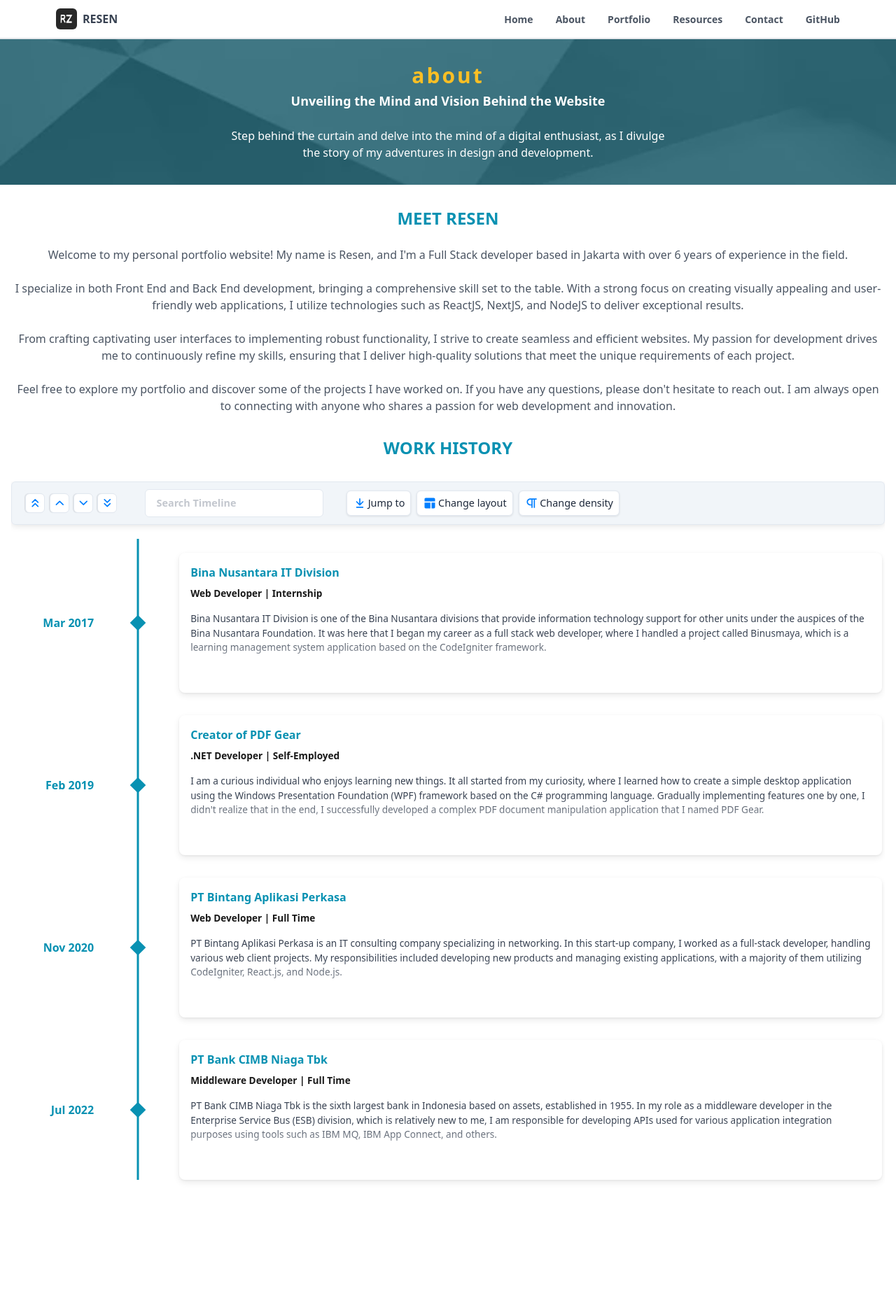
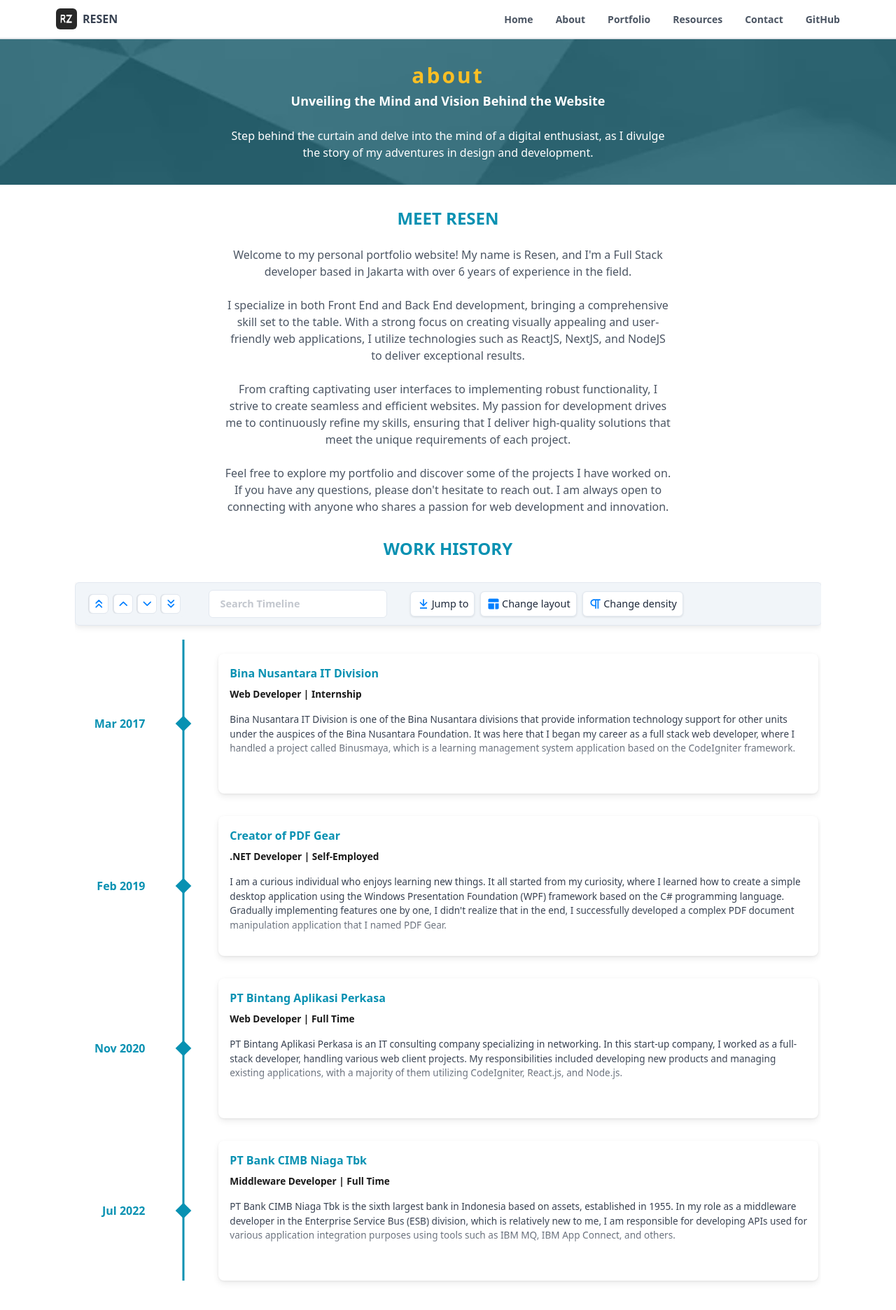
Before and after one commit to resenzhu/nextjs, a Next.js app: page /about in a window 1280 px wide. Shown: the top 1872 px of the page at 70% size. Built offline with nearby package versions, Linux system fonts and the light colour scheme; what tailwindcss-animated would draw is missing.

Commit message:
update responsive styles

```diff
--- a/src/components/main/about/experience/index.tsx
+++ b/src/components/main/about/experience/index.tsx
@@ -12,14 +12,14 @@ type ExperienceProps = {
 };
 
 const Experience = ({title, experience}: ExperienceProps): JSX.Element => (
-  <div className='mx-4 flex flex-col items-center space-y-8 pt-8'>
+  <div className='mx-4 flex flex-col items-center space-y-8 pt-8 md:mx-0'>
     <LazyLoad>
       <div className='animate-fade-right text-2xl font-extrabold text-cyan-600 animate-duration-700'>
         {title}
       </div>
     </LazyLoad>
     <LazyLoad>
-      <div className='animate-fade-left animate-duration-700'>
+      <div className='animate-fade-left animate-duration-700 md:mx-auto md:w-5/6'>
         <Timeline experience={experience} />
       </div>
     </LazyLoad>
--- a/src/components/main/about/experience/timeline.tsx
+++ b/src/components/main/about/experience/timeline.tsx
@@ -1,6 +1,7 @@
 'use client';
 
 import {Chrono as ReactChrono} from 'react-chrono';
+import useApp from '@hooks/main/use-app';
 
 type TimelineProps = {
   experience: {
@@ -11,10 +12,12 @@ type TimelineProps = {
   }[];
 };
 
-const Timeline = ({experience}: TimelineProps): JSX.Element => (
+const Timeline = ({experience}: TimelineProps): JSX.Element => {
+  const {viewport} = useApp();
+  return (
     <ReactChrono
       items={experience}
-    mode='VERTICAL'
+      mode={viewport.width < 768 ? 'VERTICAL' : 'VERTICAL_ALTERNATING'}
       timelinePointShape='diamond'
       theme={{
         primary: '#0891b2',
@@ -34,5 +37,6 @@ const Timeline = ({experience}: TimelineProps): JSX.Element => (
       useReadMore={false}
     />
   );
+};
 
 export default Timeline;
--- a/src/components/main/about/linkedin.tsx
+++ b/src/components/main/about/linkedin.tsx
@@ -9,13 +9,13 @@ type LinkedInProps = {
 };
 
 const LinkedIn = ({title, profile}: LinkedInProps): JSX.Element => (
-  <div className='mx-4 flex flex-col items-center space-y-6 pt-10'>
+  <div className='mx-4 flex flex-col items-center space-y-6 pt-10 md:mx-0'>
     <LazyLoad>
       <div className='animate-fade-right text-2xl font-extrabold text-cyan-600 animate-duration-700'>
         {title}
       </div>
     </LazyLoad>
-    <div className='space-y-6 text-center text-gray-600'>
+    <div className='space-y-6 text-center text-gray-600 md:mx-auto md:w-2/3 lg:w-1/2'>
       <LazyLoad>
         <p className='animate-fade-left animate-duration-700'>
           Looking to learn more about my professional background? Visit my
--- a/src/components/main/about/me.tsx
+++ b/src/components/main/about/me.tsx
@@ -6,13 +6,13 @@ type MeProps = {
 };
 
 const Me = ({title, yoe}: MeProps): JSX.Element => (
-  <div className='mx-4 flex flex-col items-center space-y-6 pt-8'>
+  <div className='mx-4 flex flex-col items-center space-y-6 pt-8 md:mx-0'>
     <LazyLoad>
       <div className='animate-fade-right text-2xl font-extrabold text-cyan-600 animate-duration-700'>
         {title}
       </div>
     </LazyLoad>
-    <div className='space-y-6 text-center text-gray-600'>
+    <div className='space-y-6 text-center text-gray-600 md:mx-auto md:w-2/3 lg:w-1/2'>
       <LazyLoad>
         <p className='animate-fade-left animate-duration-700'>
           Welcome to my personal portfolio website! My name is Resen, and
--- a/src/components/main/about/skill.tsx
+++ b/src/components/main/about/skill.tsx
@@ -7,14 +7,14 @@ type SkillProps = {
 };
 
 const Skill = ({title, skills}: SkillProps): JSX.Element => (
-  <div className='mx-4 flex flex-col items-center space-y-8 pt-8'>
+  <div className='mx-4 flex flex-col items-center space-y-8 pt-8 md:mx-0'>
     <LazyLoad>
       <div className='animate-fade-right text-2xl font-extrabold text-cyan-600 animate-duration-700'>
         {title}
       </div>
     </LazyLoad>
     <LazyLoad>
-      <div className='mx-auto flex w-5/6 animate-fade-left flex-wrap items-start justify-center gap-6 text-gray-600 animate-duration-700'>
+      <div className='mx-auto flex w-5/6 animate-fade-left flex-wrap items-start justify-center gap-6 text-gray-600 animate-duration-700 md:w-1/2'>
         {skills.map(
           (skill): JSX.Element => (
             <Tooltip
--- a/src/components/main/about/web.tsx
+++ b/src/components/main/about/web.tsx
@@ -9,13 +9,13 @@ type WebProps = {
 };
 
 const Web = ({title, repository}: WebProps): JSX.Element => (
-  <div className='mx-4 flex flex-col items-center space-y-6 pt-10'>
+  <div className='mx-4 flex flex-col items-center space-y-6 pt-10 md:mx-0'>
     <LazyLoad>
       <div className='animate-fade-right text-2xl font-extrabold text-cyan-600 animate-duration-700'>
         {title}
       </div>
     </LazyLoad>
-    <div className='space-y-6 text-center text-gray-600'>
+    <div className='space-y-6 text-center text-gray-600 md:mx-auto md:w-2/3 lg:w-1/2'>
       <LazyLoad>
         <p className='animate-fade-left animate-duration-700'>
           Here, I&#39;ll provide you with some insights into the technologies
--- a/src/components/main/shared/header.tsx
+++ b/src/components/main/shared/header.tsx
@@ -8,7 +8,7 @@ const Header = ({title, subtitle, description}: HeaderProps): JSX.Element => (
   <div className='relative grid h-80 animate-fade-down animate-duration-700 md:h-60 lg:h-52'>
     <div className='absolute h-full w-full bg-[url("/images/main/home-profile-background.webp")] bg-cover bg-center bg-no-repeat brightness-50 contrast-125'></div>
     <div className='absolute h-full w-full bg-cyan-600 opacity-40'></div>
-    <div className='relative mx-4 flex flex-col space-y-6 self-center text-center'>
+    <div className='relative mx-4 flex flex-col space-y-6 self-center text-center md:mx-0'>
       <div className='space-y-1'>
         <div className='text-3xl font-extrabold tracking-widest text-amber-400'>
           {title}
```
Lines whose indentation alone changed are shown as unchanged.
